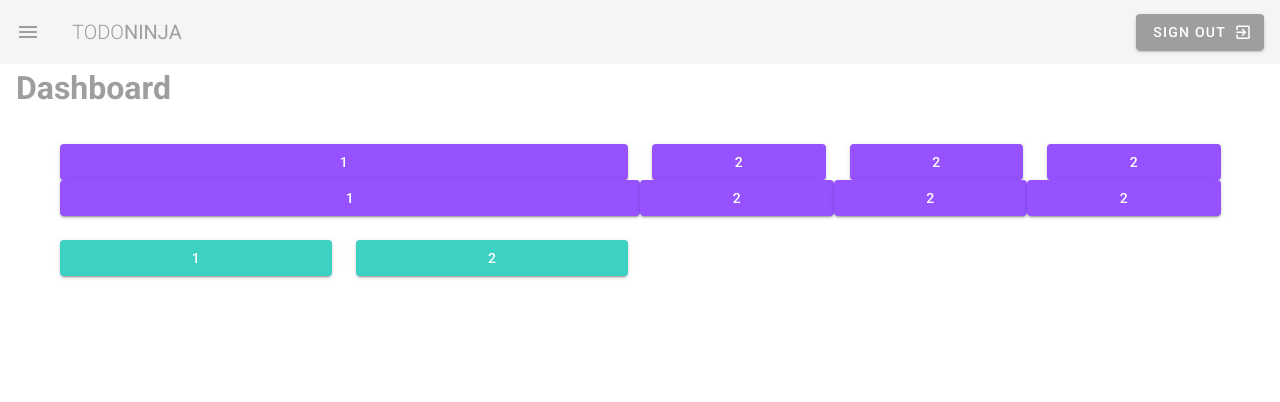
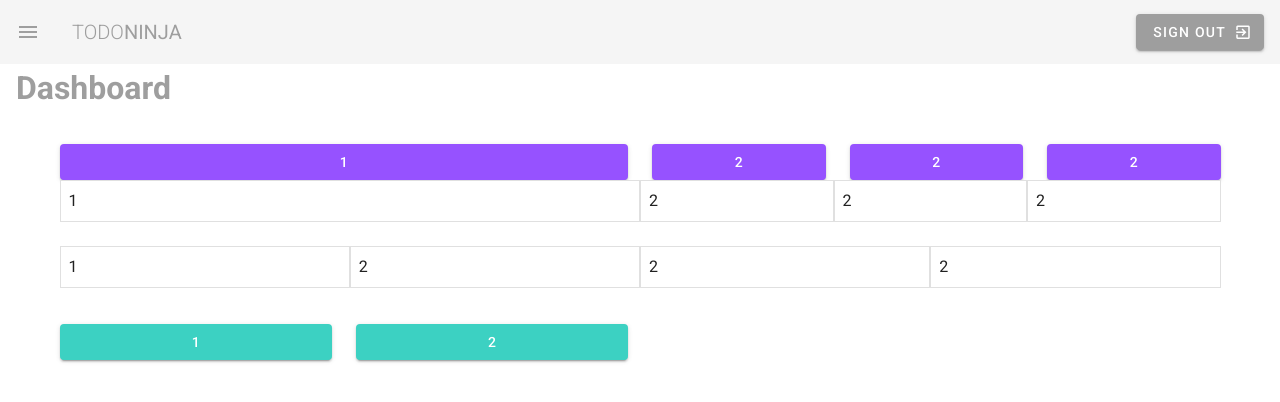
Before and after one commit to DavidCondit/vuetify-netninja-tutorial, a Vue app in the folder todo-ninja/: page / in a window 1280 px wide. Shown: the top 402 px of the page. Built offline with nearby package versions, Linux system fonts and the light colour scheme.

Commit message:
Added more rows to Dashboard.vue page to better learn the grid system.

```diff
--- a/todo-ninja/src/views/Dashboard.vue
+++ b/todo-ninja/src/views/Dashboard.vue
@@ -19,18 +19,33 @@
         </v-col>
       </v-row>
 
-      <v-row no-gutters>
+      <v-row class="mb-6" no-gutters>
         <v-col cols="12" md="6">
-          <v-btn outline block class="primary">1</v-btn>
+          <v-card class="pa-2" outlined tile>1</v-card>
         </v-col>
         <v-col cols="12" md="2">
-          <v-btn outline block class="primary">2</v-btn>
+          <v-card class="pa-2" outlined tile>2</v-card>
         </v-col>
         <v-col cols="12" md="2">
-          <v-btn outline block class="primary">2</v-btn>
+          <v-card class="pa-2" outlined tile>2</v-card>
         </v-col>
         <v-col cols="12" md="2">
-          <v-btn outline block class="primary">2</v-btn>
+          <v-card class="pa-2" outlined tile>2</v-card>
+        </v-col>
+      </v-row>
+
+      <v-row class="mb-6" no-gutters>
+        <v-col cols="6" md="3">
+          <v-card class="pa-2" outlined tile>1</v-card>
+        </v-col>
+        <v-col cols="2" md="3">
+          <v-card class="pa-2" outlined tile>2</v-card>
+        </v-col>
+        <v-col cols="2" md="3">
+          <v-card class="pa-2" outlined tile>2</v-card>
+        </v-col>
+        <v-col cols="2" md="3">
+          <v-card class="pa-2" outlined tile>2</v-card>
         </v-col>
       </v-row>
 
```
